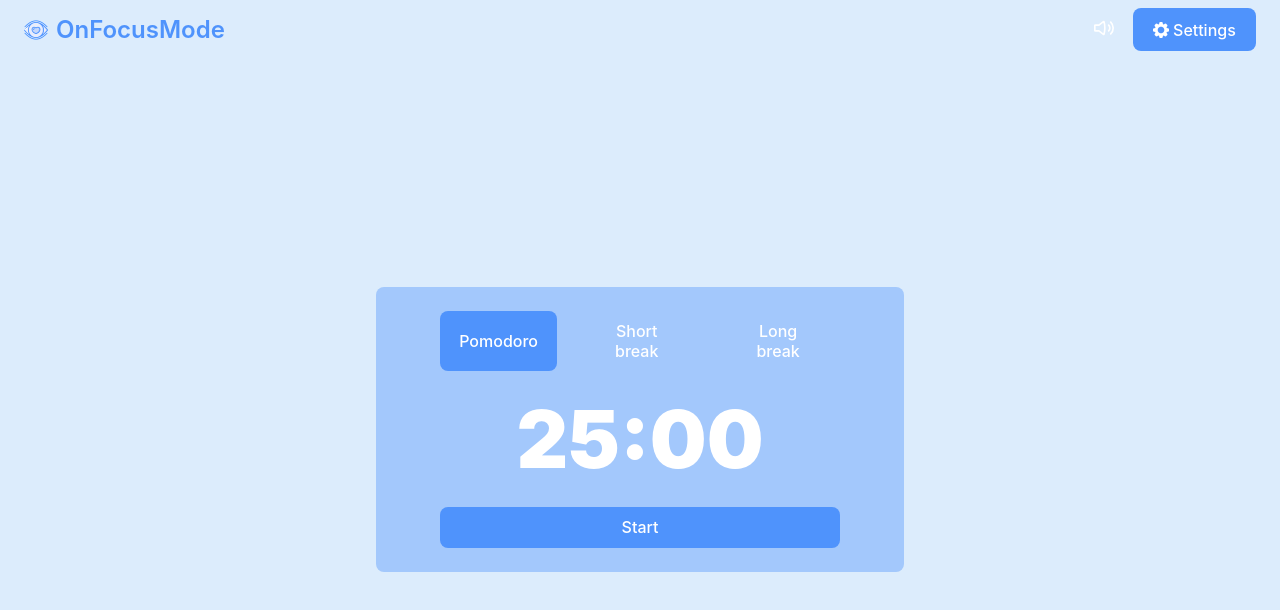
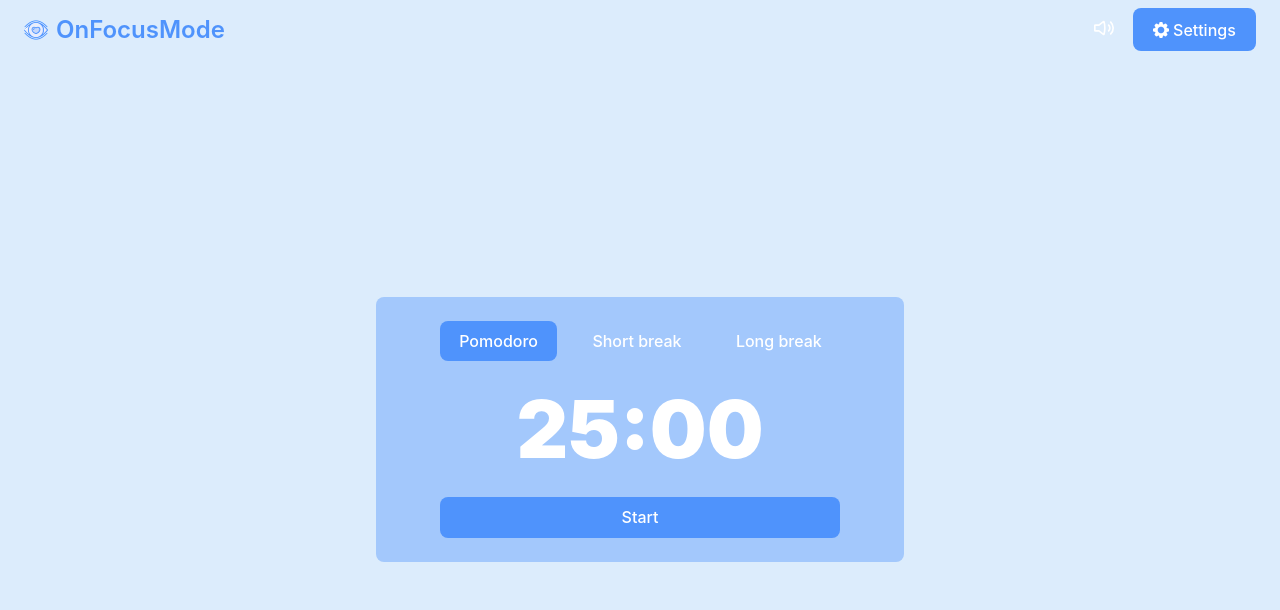
Before and after one commit to vtbt/roadmap.sh-projects, a React (Vite) app in the folder frontend/pomodoro-timer/: page / in a window 1280 px wide. Shown: the top 610 px of the page. Built offline with nearby package versions, Linux system fonts and the light colour scheme; no server answers.

Commit message:
WIP - pomodoro app - use enum ButtonText for TimerControls buttons

```diff
--- a/frontend/pomodoro-timer/src/App.tsx
+++ b/frontend/pomodoro-timer/src/App.tsx
@@ -2,7 +2,7 @@ import { useCallback, useEffect, useState } from 'react'
 import './App.css'
 import { Header, Settings, TimerControls, TimerDisplay, TimerModes } from './components'
 import { useLocalStorage, useNotificationPermission } from './hooks'
-import { Settings as SettingsType, TimerMode } from './types/index'
+import { ButtonText, Settings as SettingsType, TimerMode } from './types/index'
 import { DEFAULT_SETTINGS } from './constants'
 import useSound from 'use-sound'
 import timesUpSfx from '/sounds/timesUp.mp3'
@@ -34,7 +34,7 @@ function App() {
 
   const [secondsLeft, setSecondsLeft] = useState(settings.pomodoroDuration * 60)
 
-  const [buttonText, setButtonText] = useState('Start')
+  const [buttonText, setButtonText] = useState<ButtonText>(ButtonText.START)
 
   const [pomodoroCounter, setPomodoroCounter] = useState(0)
 
@@ -58,7 +58,6 @@ function App() {
         clearInterval(interval)
         setIsTimerRunning(false)
 
-        setButtonText('Start')
         timesUp()
 
         switch (timerMode) {
@@ -66,6 +65,8 @@ function App() {
             const newCompletedPomodoros = pomodoroCounter + 1
             setPomodoroCounter(newCompletedPomodoros)
             if (settings.autoStartBreaks) {
+              setButtonText(ButtonText.PAUSE)
+
               if (newCompletedPomodoros && newCompletedPomodoros % settings.longBreakInterval === 0) {
                 setTimerMode(TimerMode.LONG_BREAK)
                 setSecondsLeft(settings.longBreakDuration * 60)
@@ -76,27 +77,34 @@ function App() {
               setIsTimerRunning(true)
             } else {
               setSecondsLeft(settings.pomodoroDuration * 60)
+              setButtonText(ButtonText.START)
             }
             triggerNotification('Finish pomodoro session!!!')
             break
           }
           case TimerMode.SHORT_BREAK:
             if (settings.autoStartBreaks) {
+              setButtonText(ButtonText.PAUSE)
+
               setTimerMode(TimerMode.POMODORO)
               setSecondsLeft(settings.pomodoroDuration * 60)
               setIsTimerRunning(true)
             } else {
               setSecondsLeft(settings.shortBreakDuration * 60)
+              setButtonText(ButtonText.START)
             }
             triggerNotification('Finish short break!!!')
             break
           case TimerMode.LONG_BREAK:
             if (settings.autoStartBreaks) {
+              setButtonText(ButtonText.PAUSE)
+
               setTimerMode(TimerMode.POMODORO)
               setSecondsLeft(settings.pomodoroDuration * 60)
               setIsTimerRunning(true)
             } else {
               setSecondsLeft(settings.longBreakDuration * 60)
+              setButtonText(ButtonText.START)
             }
             triggerNotification('Finish long break!!!')
             break
--- a/frontend/pomodoro-timer/src/components/TimerControls/TimerControls.tsx
+++ b/frontend/pomodoro-timer/src/components/TimerControls/TimerControls.tsx
@@ -1,6 +1,7 @@
 import useSound from 'use-sound'
 import startSfx from '/sounds/startTimer.mp3'
 import pauseSfx from '/sounds/pauseTimer.mp3'
+import { ButtonText } from '../../types'
 
 interface TimerControlsProps {
   isTimerRunning: boolean
@@ -8,7 +9,7 @@ interface TimerControlsProps {
   secondsLeft: number
   volume: number
   buttonText: string
-  setButtonText: React.Dispatch<React.SetStateAction<string>>
+  setButtonText: React.Dispatch<React.SetStateAction<ButtonText>>
 }
 
 const TimerControls: React.FC<TimerControlsProps> = ({
@@ -39,7 +40,9 @@ const TimerControls: React.FC<TimerControlsProps> = ({
       play()
     }
     setIsTimerRunning(!isTimerRunning)
-    setButtonText(buttonText === 'Start' || buttonText === 'Resume' ? 'Pause' : 'Resume')
+    setButtonText(
+      buttonText === ButtonText.START || buttonText === ButtonText.PAUSE ? ButtonText.PAUSE : ButtonText.RESUME
+    )
   }
 
   return <button onClick={handleClick}>{buttonText}</button>
--- a/frontend/pomodoro-timer/src/components/TimerModes/TimerModes.module.css
+++ b/frontend/pomodoro-timer/src/components/TimerModes/TimerModes.module.css
@@ -6,6 +6,7 @@
          background: none;
          outline: none;
          border: none;
+         white-space: nowrap;
 
          &:hover {
              outline: none;
--- a/frontend/pomodoro-timer/src/components/TimerModes/TimerModes.tsx
+++ b/frontend/pomodoro-timer/src/components/TimerModes/TimerModes.tsx
@@ -1,5 +1,5 @@
 import styles from './TimerModes.module.css'
-import { TimerMode, Settings as SettingsType } from '../../types'
+import { TimerMode, Settings as SettingsType, ButtonText } from '../../types'
 
 import clickSfx from '/sounds/slide.mp3'
 import useSound from 'use-sound'
@@ -9,7 +9,7 @@ interface TimerModesProps {
   setTimerMode: React.Dispatch<React.SetStateAction<TimerMode>>
   volume: number
   setIsTimerRunning: React.Dispatch<React.SetStateAction<boolean>>
-  setButtonText: React.Dispatch<React.SetStateAction<string>>
+  setButtonText: React.Dispatch<React.SetStateAction<ButtonText>>
   setSecondsLeft: React.Dispatch<React.SetStateAction<number>>
   settings: SettingsType
 }
@@ -29,7 +29,7 @@ const TimerModes: React.FC<TimerModesProps> = ({
     playSfx()
     setTimerMode(timerMode)
     setIsTimerRunning(false)
-    setButtonText('Start')
+    setButtonText(ButtonText.START)
     switch (timerMode) {
       case TimerMode.POMODORO:
         setSecondsLeft(settings.pomodoroDuration * 60)
--- a/frontend/pomodoro-timer/src/types/index.ts
+++ b/frontend/pomodoro-timer/src/types/index.ts
@@ -11,3 +11,9 @@ export enum TimerMode {
   SHORT_BREAK = 'SHORT_BREAK',
   LONG_BREAK = 'LONG_BREAK',
 }
+
+export enum ButtonText {
+  START = 'Start',
+  PAUSE = 'Pause',
+  RESUME = 'Resume',
+}
```
